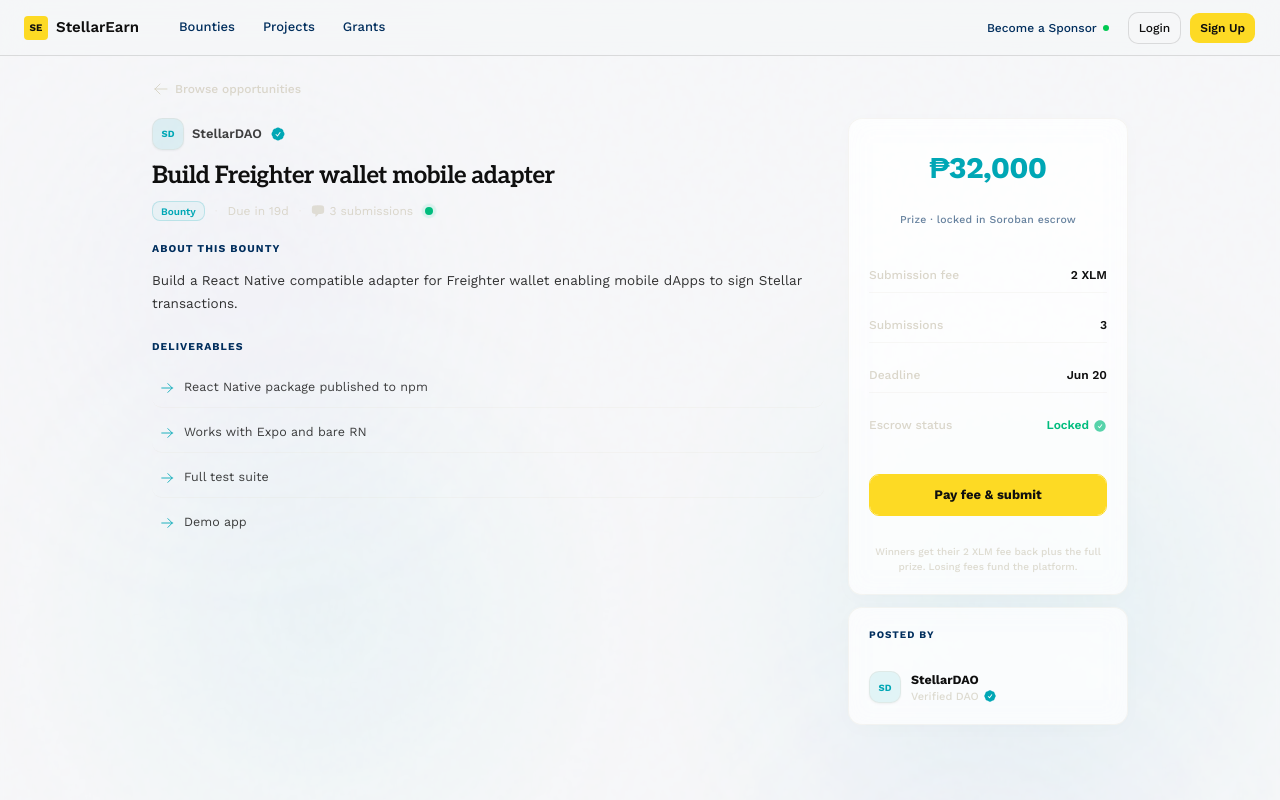
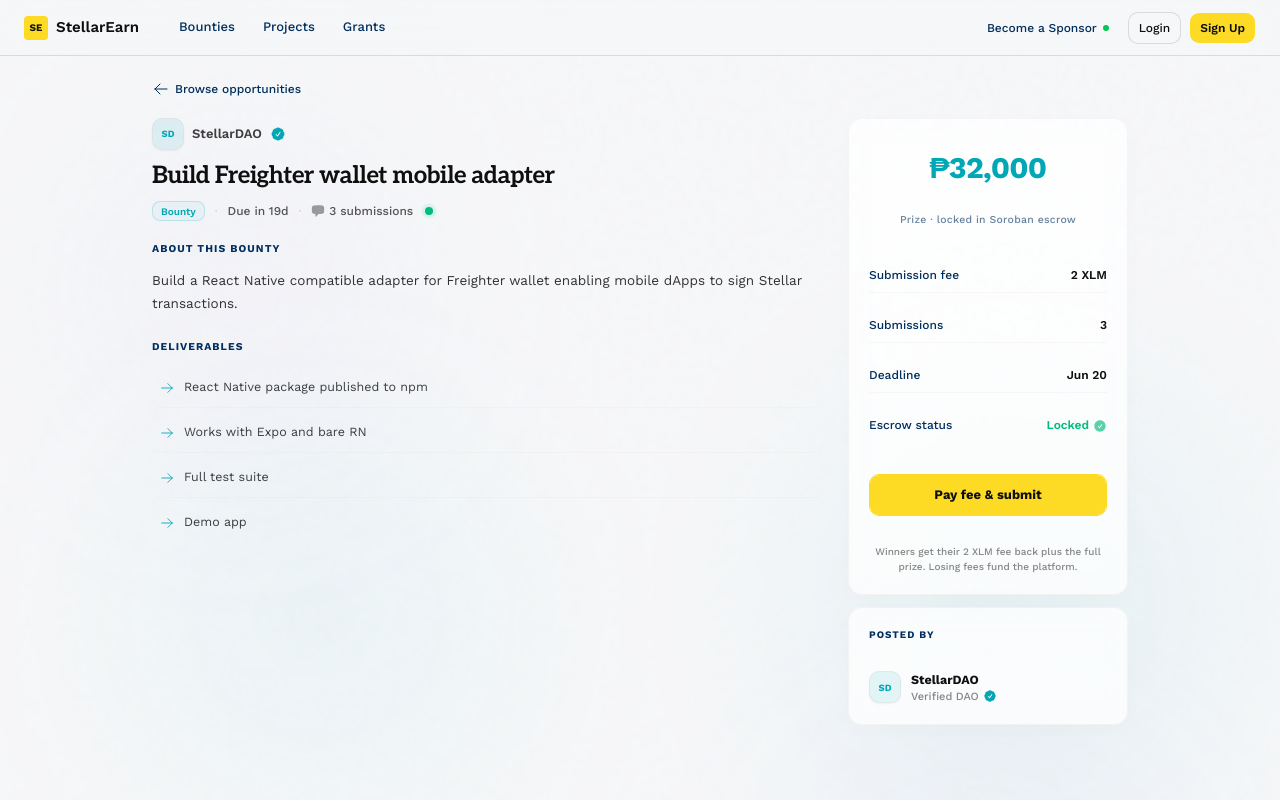
Before and after one commit to sunkissedmemento/StellarEarn, a Next.js app: page /projects/build-freighter-mobile-adapter in a window 1280 px wide. Shown: the top 800 px of the page. Built offline with nearby package versions, Linux system fonts and the light colour scheme.

Commit message:
style(ui): improve text contrast on bounty detail page

```diff
--- a/components/features/bounty-detail.tsx
+++ b/components/features/bounty-detail.tsx
@@ -21,7 +21,7 @@
         href="/"
         className={cn(
           buttonVariants({ variant: "ghost" }),
-          "mb-5 h-auto p-0 text-xs text-stellar-gray/90 hover:bg-transparent hover:text-stellar-black dark:text-stellar-gray/70 dark:hover:text-stellar-yellow inline-flex items-center gap-1.5 transition-colors duration-200"
+          "mb-5 h-auto p-0 text-xs text-muted-foreground hover:bg-transparent hover:text-stellar-black dark:text-stellar-gray/70 dark:hover:text-stellar-yellow inline-flex items-center gap-1.5 transition-colors duration-200"
         )}
       >
         <ArrowLeftIcon className="h-3 w-3 transition-transform duration-200 group-hover:-translate-x-0.5" /> Browse opportunities
@@ -41,7 +41,7 @@
           <h1 className="mb-2.5 text-[24px] font-bold leading-[1.3] text-stellar-black dark:text-stellar-white tracking-tight">
             {bounty.title}
           </h1>
-          <div className="mb-5 flex flex-wrap items-center gap-2.5 text-xs text-stellar-gray/90 dark:text-stellar-gray/70">
+          <div className="mb-5 flex flex-wrap items-center gap-2.5 text-xs text-muted-foreground dark:text-stellar-gray/70">
             <Badge
               variant="outline"
               className={`h-5 px-2 text-[10px] font-semibold transition-colors duration-200 ${
@@ -52,11 +52,11 @@
             >
               {bounty.type.charAt(0).toUpperCase() + bounty.type.slice(1)}
             </Badge>
-            <span className="text-stellar-gray/30 dark:text-stellar-gray/20">·</span>
-            <span>{bounty.due}</span>
-            <span className="text-stellar-gray/30 dark:text-stellar-gray/20">·</span>
-            <div className="flex items-center gap-1">
-              <ChatBubbleLeftIcon className="h-3.5 w-3.5 text-stellar-gray/70 dark:text-stellar-gray/60" />
+            <span className="text-stellar-black/20 dark:text-stellar-gray/20">·</span>
+            <span className="font-medium text-stellar-black/70 dark:text-stellar-gray/70">{bounty.due}</span>
+            <span className="text-stellar-black/20 dark:text-stellar-gray/20">·</span>
+            <div className="flex items-center gap-1 font-medium text-stellar-black/70 dark:text-stellar-gray/70">
+              <ChatBubbleLeftIcon className="h-3.5 w-3.5 text-stellar-black/40 dark:text-stellar-gray/60" />
               <span>{bounty.submissions} submissions</span>
             </div>
             {bounty.live && (
@@ -97,7 +97,7 @@
               ["Escrow status", <div key="escrow" className="flex items-center gap-1 text-emerald-500 font-semibold">Locked <CheckCircleIcon className="h-3.5 w-3.5 text-emerald-500 animate-pulse" /></div>],
             ].map(([l, v], idx, arr) => (
               <div key={idx} className={`relative z-10 flex justify-between items-center py-2 text-[12px] ${idx !== arr.length - 1 ? "border-b border-stellar-gray/15 dark:border-stellar-gray/10" : ""}`}>
-                <span className="text-stellar-gray/90 dark:text-stellar-gray/70 font-medium">{l as string}</span>
+                <span className="text-muted-foreground dark:text-stellar-gray/70 font-medium">{l as string}</span>
                 <span className={`font-semibold ${l === "Escrow status" ? "" : "text-stellar-black dark:text-stellar-white"}`}>{v}</span>
               </div>
             ))}
@@ -107,7 +107,7 @@
             >
               Pay fee &amp; submit
             </Button>
-            <p className="relative z-10 mt-3 text-center text-[10px] leading-[1.5] text-stellar-gray/80 dark:text-stellar-gray/60 font-medium">
+            <p className="relative z-10 mt-3 text-center text-[10px] leading-[1.5] text-stellar-black/50 dark:text-stellar-gray/60 font-medium">
               Winners get their {bounty.fee} fee back plus the full prize. Losing fees fund the platform.
             </p>
           </Card>
@@ -123,7 +123,7 @@
               </div>
               <div>
                 <div className="text-[12.5px] font-bold text-stellar-black dark:text-stellar-white">{bounty.org}</div>
-                <div className="flex items-center gap-1 text-[11px] text-stellar-gray/80 dark:text-stellar-gray/60 font-medium">
+                <div className="flex items-center gap-1 text-[11px] text-stellar-black/50 dark:text-stellar-gray/60 font-medium">
                   Verified DAO <CheckBadgeIcon className="h-3.5 w-3.5 text-stellar-teal" />
                 </div>
               </div>
```
